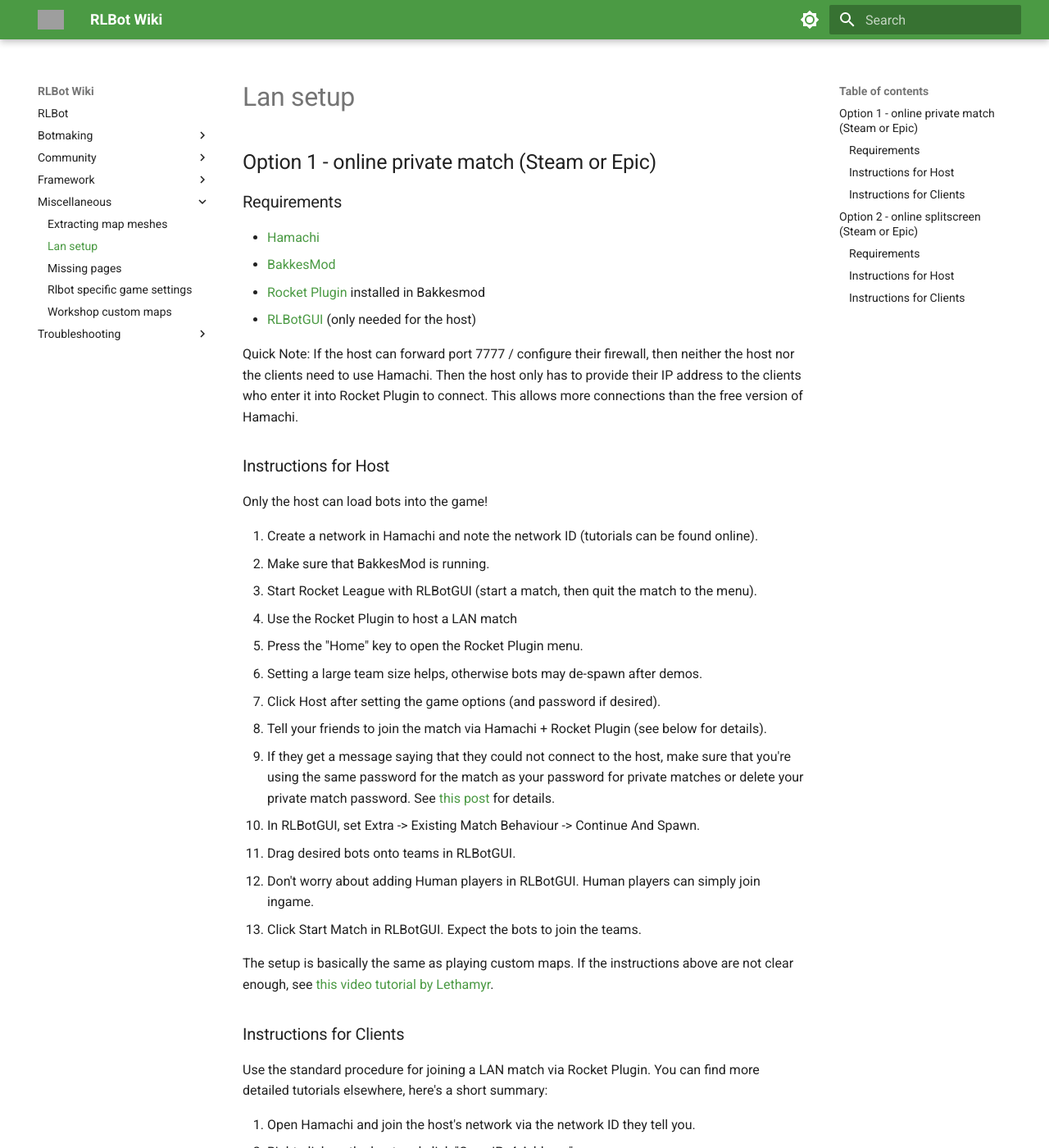
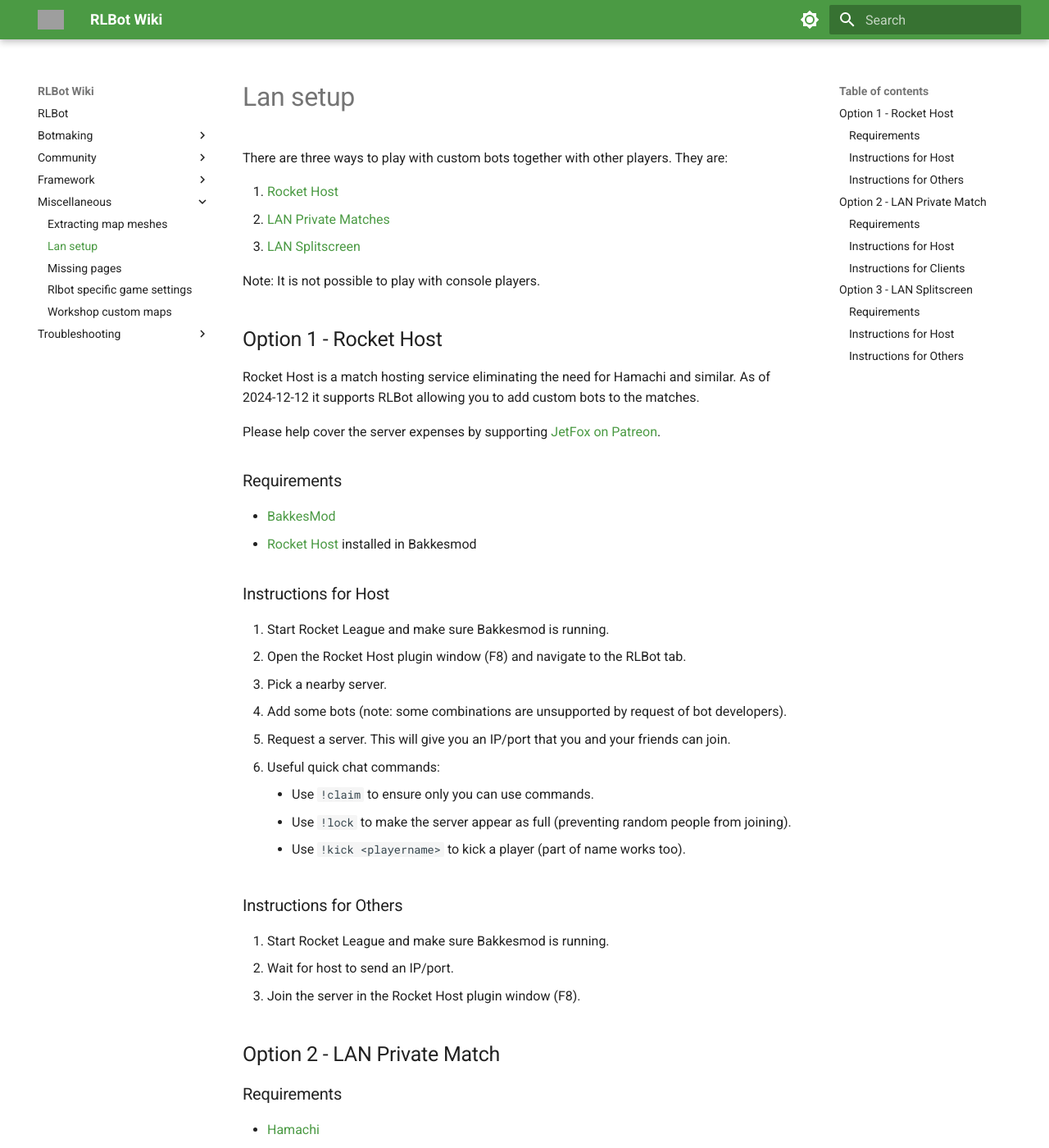
Before and after one commit to RLBot/wiki, an MkDocs documentation site: the page built from docs/miscellaneous/lan-setup.md, in a window 1280 px wide and 1400 px high. Shown: the whole window at 82% size. Built offline with MkDocs 1.6.1 and Material for MkDocs 9.7.7, drawn with Linux system fonts in a browser that asks for light colours; some of the changed text lies outside the part shown; grey boxes are pictures that could not be loaded.

Commit message:
Add Rocket Host to LAN setup page

```diff
--- a/docs/miscellaneous/lan-setup.md
+++ b/docs/miscellaneous/lan-setup.md
@@ -1,4 +1,43 @@
-## Option 1 - online private match (Steam or Epic)
+
+There are three ways to play with custom bots together with other players. They are:
+
+1. [Rocket Host](#option-1-rocket-host)
+1. [LAN Private Matches](#option-2-lan-private-match)
+1. [LAN Splitscreen](#option-3-lan-splitscreen)
+
+Note: It is not possible to play with console players.
+
+## Option 1 - Rocket Host
+
+Rocket Host is a match hosting service eliminating the need for Hamachi and similar. As of 2024-12-12 it supports RLBot allowing you to add custom bots to the matches.
+
+Please help cover the server expenses by supporting [JetFox on Patreon](https://www.patreon.com/c/WcW).
+
+### Requirements
+
+- [BakkesMod](http://www.bakkesmod.com/)
+- [Rocket Host](https://bakkesplugins.com/plugins/view/216) installed in Bakkesmod
+
+### Instructions for Host
+
+1. Start Rocket League and make sure Bakkesmod is running.
+1. Open the Rocket Host plugin window (F8) and navigate to the RLBot tab.
+1. Pick a nearby server.
+1. Add some bots (note: some combinations are unsupported by request of bot developers).
+1. Request a server. This will give you an IP/port that you and your friends can join.
+1. Useful quick chat commands:
+    - Use `!claim` to ensure only you can use commands.
+    - Use `!lock` to make the server appear as full (preventing random people from joining).
+    - Use `!kick <playername>` to kick a player (part of name works too).
+
+
+### Instructions for Others
+
+1. Start Rocket League and make sure Bakkesmod is running.
+1. Wait for host to send an IP/port.
+1. Join the server in the Rocket Host plugin window (F8).
+
+## Option 2 - LAN Private Match
 
 ### Requirements
 
@@ -17,14 +56,14 @@
 2. Make sure that BakkesMod is running.
 3. Start Rocket League with RLBotGUI (start a match, then quit the match to the menu).
 4. Use the Rocket Plugin to host a LAN match
-   - Press the "Home" key to open the Rocket Plugin menu.
-   - Setting a large team size helps, otherwise bots may de-spawn after demos.
-   - Click Host after setting the game options (and password if desired).
+    - Press the "Home" key to open the Rocket Plugin menu.
+    - Setting a large team size helps, otherwise bots may de-spawn after demos.
+    - Click Host after setting the game options (and password if desired).
 5. Tell your friends to join the match via Hamachi + Rocket Plugin (see below for details).
-   - If they get a message saying that they could not connect to the host, make sure that you're using the same password for the match as your password for private matches or delete your private match password. See [this post](https://www.reddit.com/r/bakkesmod/comments/iuyqyc/rocket_plugin_not_working_with_multiplayer/g67kiti/) for details.
+    - If they get a message saying that they could not connect to the host, make sure that you're using the same password for the match as your password for private matches or delete your private match password. See [this post](https://www.reddit.com/r/bakkesmod/comments/iuyqyc/rocket_plugin_not_working_with_multiplayer/g67kiti/) for details.
 6. In RLBotGUI, set Extra -> Existing Match Behaviour -> Continue And Spawn.
 7. Drag desired bots onto teams in RLBotGUI.
-   - Don't worry about adding Human players in RLBotGUI. Human players can simply join ingame.
+    - Don't worry about adding Human players in RLBotGUI. Human players can simply join ingame.
 8. Click Start Match in RLBotGUI. Expect the bots to join the teams.
 
 The setup is basically the same as playing custom maps. If the instructions above are not clear enough, see [this video tutorial by Lethamyr](https://youtu.be/vfIIa2cUZSE).
@@ -38,9 +77,9 @@
 3. Open Rocket League
 4. Open the Rocket Plugin menu with the "Home" key.
 5. Under the Multiplayer tab in the "Join a local game" section, paste the host's address into the IP Address field and click Join.
-   - The port can be left at its default of 7777.
+    - The port can be left at its default of 7777.
 
-## Option 2 - online splitscreen (Steam or Epic)
+## Option 3 - LAN Splitscreen
 
 ### Requirements
 
@@ -55,7 +94,7 @@
 3. Start new match with bots and players
 4. Have friends join appropriate team
 
-### Instructions for Clients
+### Instructions for Others
 
 1. Join Parsec room
 2. Press Start to join local Rocket League lobby
```
